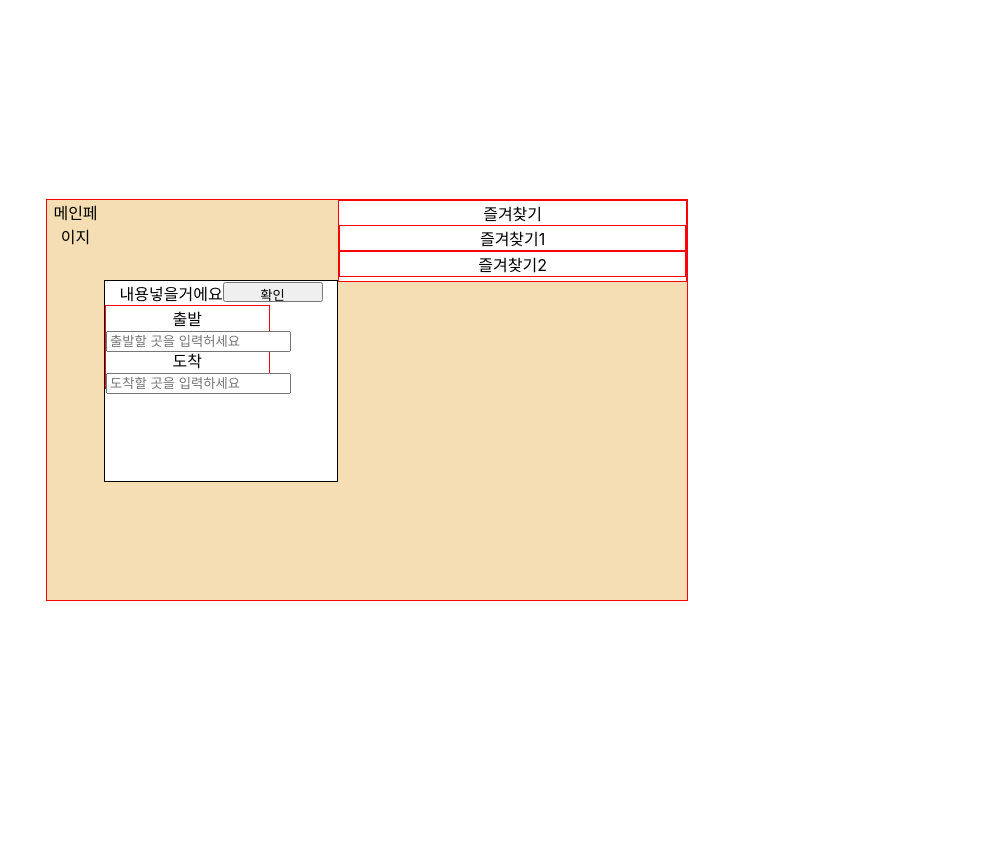
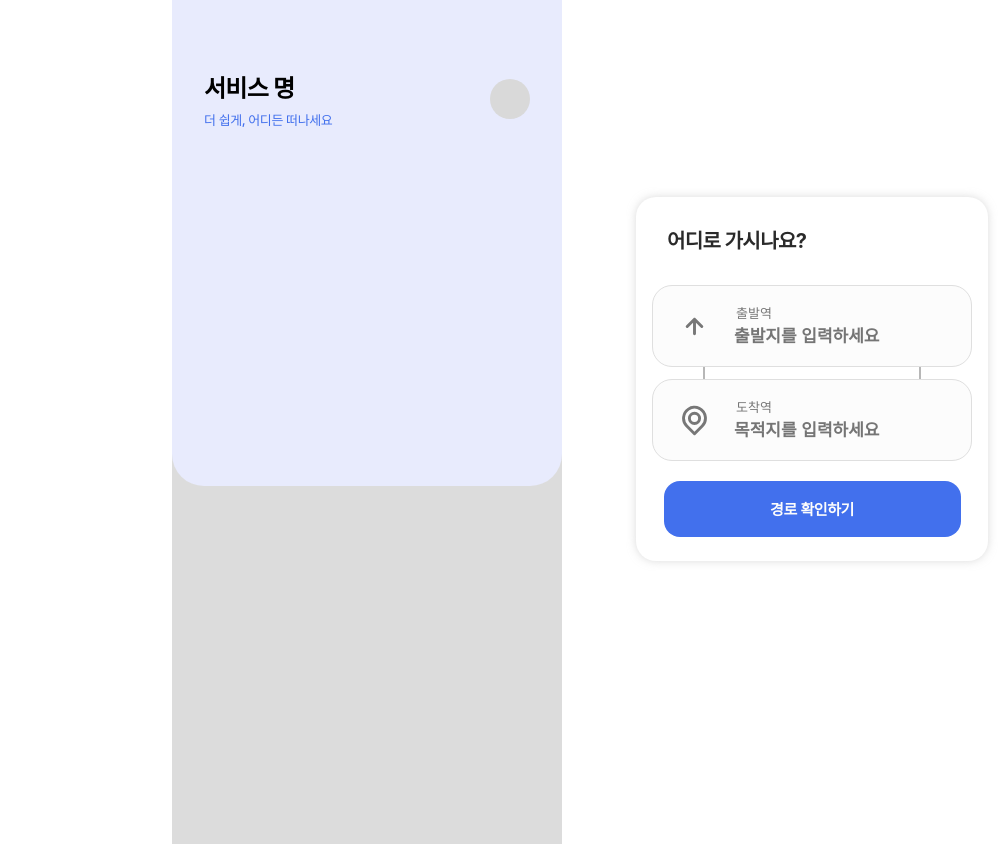
Before and after one commit to Kusitms-Kukathon-6/Kukathon-Frontend, a React (Create React App) app: page / in a window 1280 px wide. Shown: the whole page, without its empty margins (273-1280 px from the left). Before the commit the page ends 800 px from the top, so only its background shows below. Built offline with nearby package versions, Linux system fonts and the light colour scheme.

Commit message:
[FEAT] 검색 창 구현

```diff
--- a/package.json
+++ b/package.json
@@ -3,18 +3,16 @@
   "version": "0.1.0",
   "private": true,
   "dependencies": {
+    "@iconscout/react-unicons": "^2.0.0",
     "@testing-library/jest-dom": "^5.14.1",
     "@testing-library/react": "^13.0.0",
     "@testing-library/user-event": "^13.2.1",
-
     "add": "^2.0.6",
     "axios": "^1.3.4",
     "connected-react-router": "6.8.0",
     "history": "4.10.1",
     "immer": "^9.0.21",
     "kakao-sdk": "^3.1.0",
-
-
     "react": "^18.2.0",
     "react-dom": "^18.2.0",
     "react-icons": "^4.8.0",
--- /dev/null
+++ b/src/components/SearchBox/SearchBox.css
@@ -0,0 +1,95 @@
+.search-container {
+  position: absolute;
+  width: 352px;
+  height: 364px;
+  background: #ffffff;
+  box-shadow: 0px 0px 8px rgba(183, 183, 183, 0.5);
+  border-radius: 20px;
+  right: 19px;
+  z-index: 99;
+}
+
+.where-text {
+  height: 88px;
+  display: flex;
+  padding-left: 31px;
+  align-items: center;
+  letter-spacing: -0.03em;
+  font-weight: 700;
+  font-size: 20px;
+  line-height: 24px;
+  color: #2a2a2a;
+}
+
+.place {
+  display: flex;
+  padding-left: 24px;
+  width: 294px;
+  height: 80px;
+  border: 1px solid #dfdfdf;
+  border-radius: 20px;
+  background: #fcfcfc;
+}
+.station-text {
+  height: 19px;
+  line-height: 19px;
+  color: #777777;
+  margin-top: 18px;
+  font-weight: 500;
+  font-size: 13px;
+  text-align: left;
+  padding-left: 4px;
+}
+.search-box {
+  margin-left: 20px;
+}
+.place-container {
+  display: flex;
+  justify-content: center;
+}
+.place-input {
+  width: 190px;
+  height: 25px;
+  font-weight: 600;
+  font-size: 17px;
+  border: none;
+  background: #fcfcfc;
+}
+.search-icon-container {
+  display: flex;
+  justify-content: center;
+  align-items: center;
+}
+.search-icon-container svg {
+  width: 35px;
+  height: 35px;
+  color: #777777;
+}
+.connection-line {
+  width: 214px;
+  height: 12px;
+  border-left: 2px solid #b7b7b7;
+  border-right: 2px solid #b7b7b7;
+}
+.connection-line-container {
+  display: flex;
+  justify-content: center;
+  align-items: center;
+}
+.route-btn-container {
+  margin-top: 20px;
+}
+
+.route-btn {
+  width: 297px;
+  height: 56px;
+  border: 0;
+  background: #4270ed;
+  border-radius: 16px;
+  color: #fcfcfc;
+  align-items: center;
+  letter-spacing: -0.03em;
+  font-weight: 600;
+  font-size: 15px;
+  line-height: 21px;
+}
--- /dev/null
+++ b/src/components/SearchBox/SearchBox.js
@@ -0,0 +1,45 @@
+import "./SearchBox.css";
+import { UilArrowUp, UilMapMarkerAlt } from "@iconscout/react-unicons";
+const SearchBox = () => {
+  return (
+    <div className="search-container">
+      <div className="where-text">어디로 가시나요?</div>
+      <div className="place-container">
+        <div className="place">
+          <div className="search-icon-container">
+            <UilArrowUp />
+          </div>
+          <div className="search-box">
+            <div className="station-text">출발역</div>
+            <input className="place-input" placeholder="출발지를 입력하세요" />
+          </div>
+        </div>
+        <div>
+          <div></div>
+          <div></div>
+        </div>
+      </div>
+      <div className="connection-line-container">
+        <div className="connection-line"></div>
+      </div>
+      <div className="place-container">
+        <div className="place">
+          <div className="search-icon-container">
+            <UilMapMarkerAlt />
+          </div>
+          <div className="search-box">
+            <div className="station-text">도착역</div>
+            <input className="place-input" placeholder="목적지를 입력하세요" />
+          </div>
+        </div>
+      </div>
+      <div className="route-btn-container">
+        <button className="route-btn">경로 확인하기</button>
+      </div>
+
+      <div></div>
+    </div>
+  );
+};
+
+export default SearchBox;
--- a/src/index.css
+++ b/src/index.css
@@ -1,13 +1,13 @@
 body {
   margin: 0;
-  font-family: -apple-system, BlinkMacSystemFont, 'Segoe UI', 'Roboto', 'Oxygen',
-    'Ubuntu', 'Cantarell', 'Fira Sans', 'Droid Sans', 'Helvetica Neue',
+  font-family: -apple-system, BlinkMacSystemFont, "Segoe UI", "Roboto", "Oxygen",
+    "Ubuntu", "Cantarell", "Fira Sans", "Droid Sans", "Helvetica Neue",
     sans-serif;
   -webkit-font-smoothing: antialiased;
   -moz-osx-font-smoothing: grayscale;
 }
 
 code {
-  font-family: source-code-pro, Menlo, Monaco, Consolas, 'Courier New',
+  font-family: source-code-pro, Menlo, Monaco, Consolas, "Courier New",
     monospace;
 }
--- a/src/pages/main.css
+++ b/src/pages/main.css
@@ -1,43 +1,52 @@
-.main-box {
-  background-color: wheat;
-  position: absolute;
-  top: 50%;
-  left: 50%;
-  transform: translate(-50%, -50%);
-  border: 1px solid red;
+.all {
+  display: inline-block;
+  align-items: center;
+  justify-content: center;
+  overflow: hidden;
+  background-color: #dcdcdc;
+  width: 390px;
+  height: 844px;
+}
+
+.top {
+  height: 486px;
+  background-color: #e8ebfd;
+  border-bottom-right-radius: 2rem;
+  border-bottom-left-radius: 2rem;
+}
+
+.bottom {
+  height: 100%;
+}
+.main-header {
   display: flex;
-  text-align: center;
-  width: 50%;
-  height: 50%;
+  height: 197px;
+  justify-content: space-between;
+  align-items: center;
+  padding-left: 32px;
+  padding-right: 32px;
+}
+.profile-img {
+  width: 40px;
+  height: 40px;
+  border-radius: 50%;
+  background-color: #d9d9d9;
+}
+.service-name {
+  display: flex;
+  align-items: center;
+  letter-spacing: -0.03em;
+  text-align: left;
+  font-weight: 700;
+  font-size: 24px;
+  line-height: 42px;
+}
 
+.service-info {
+  display: flex;
+  align-items: center;
+  letter-spacing: -0.03em;
+  color: #4270ed;
+  font-weight: 500;
+  font-size: 13px;
 }
-.main-box-1{
-
-  background-color: white;
-  border: 1px solid black;
-  width: 300px;
-  height: 50%;
-  margin-top: 80px;
-  text-align: center;
-}
-.main-button{
-  width: 100px;
-  height:20px;
-
-}
-.main-box-2{
-  border: 1px solid red;
-  width: 70%;
-  height: 20%;
-}
-.main-box-2{
-  background-color: white;
-
-}
-.main-box-2-1{
-  border: 1px solid red;
-
-}
-.main-box-2-2{
-  border: 1px solid red;
-}
--- a/src/pages/main.js
+++ b/src/pages/main.js
@@ -1,42 +1,37 @@
 import "./main.css";
-import { Link } from 'react-router-dom';
+import { Link } from "react-router-dom";
 import { useState } from "react";
+import SearchBox from "../components/SearchBox/SearchBox";
 const Main = () => {
   const [search, setSearch] = useState("");
 
   const onChangeSearch = (e) => {
     e.preventDefault();
     setSearch(e.target.value);
-  }
+  };
   const onSearch = (e) => {
     e.preventDefault();
     setSearch(e.target.value);
-  }
-
+  };
 
   return (
-  <div className="main-box">메인페이지
-    <div className="main-box-1">내용넣을거에요
-      <Link to ='/route'>
-        <button className="main-button">확인</button>
-      </Link>
-      <div className="main-box-2">
-        출발<form onSubmit={e => onSearch(e)}>
-              <input type="text" value={search} placeholder="출발할 곳을 입력허세요" onChange={onChangeSearch}/>
-            </form>
+    <div className="all">
+      <div className="top">
+        <div className="main-header">
+          <div>
+            <div className="service-name">서비스 명</div>
+            <div className="service-info">더 쉽게, 어디든 떠나세요</div>
+          </div>
+          <div className="profile-container">
+            <div className="profile-img"></div>
+            {/* <img src="#" /> */}
+          </div>
+        </div>
+        <SearchBox />
       </div>
-      <div className="main-box-2">
-        도착<form onSubmit={e => onSearch(e)}>
-              <input type="text" value={search} placeholder="도착할 곳을 입력하세요" onChange={onChangeSearch}/>
-            </form>
-      </div>
+      <div className="bottom"></div>
     </div>
-    <div className="main-box-2">즐겨찾기
-      <div className="main-box-2-1">즐겨찾기1</div>
-      <div className="main-box-2-2">즐겨찾기2</div>
-    </div>
-  </div>
-  )
+  );
 };
 
 export default Main;
```
Also changed, not shown: 1 other file (tests, documents, lock files or other folders).
